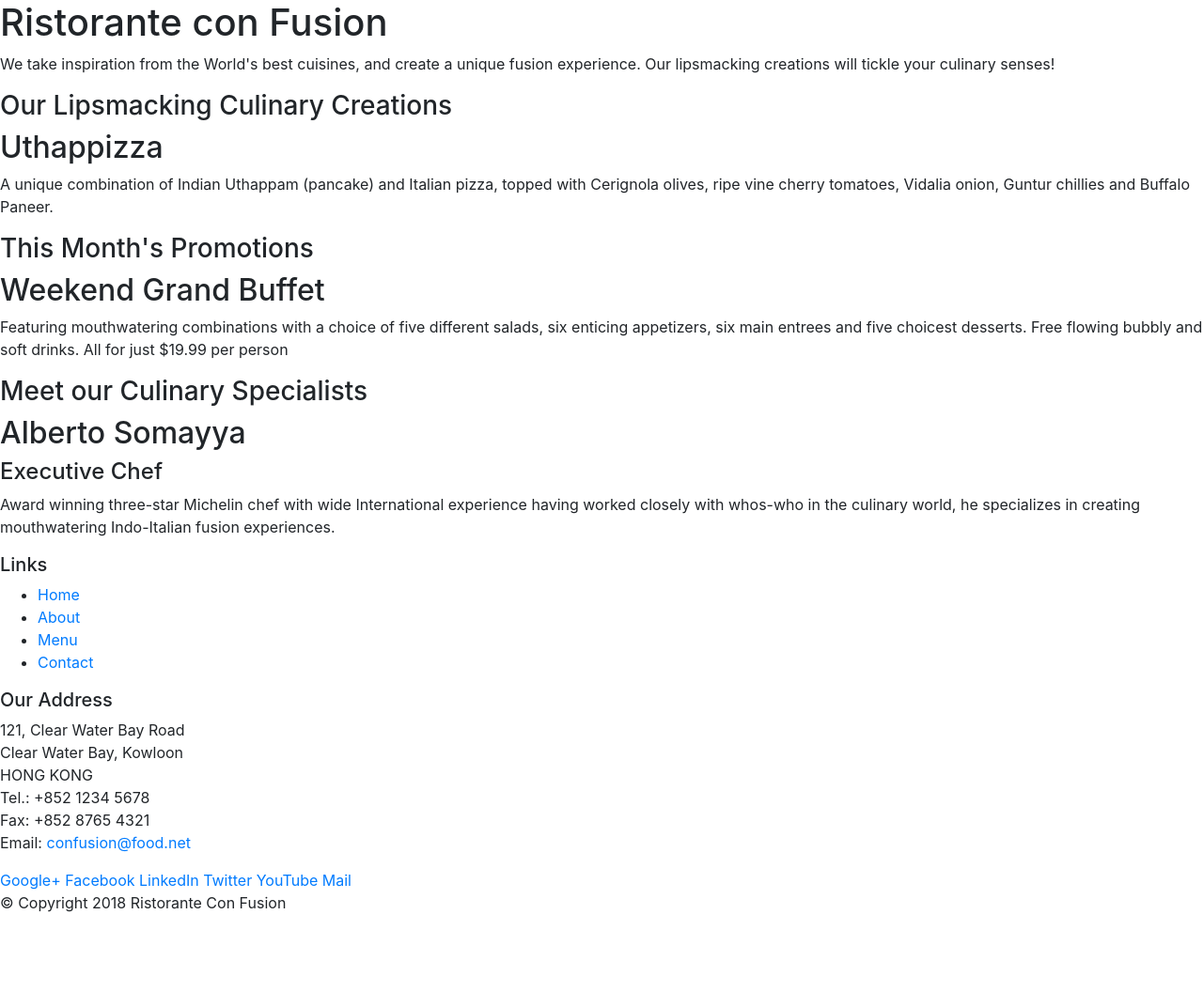
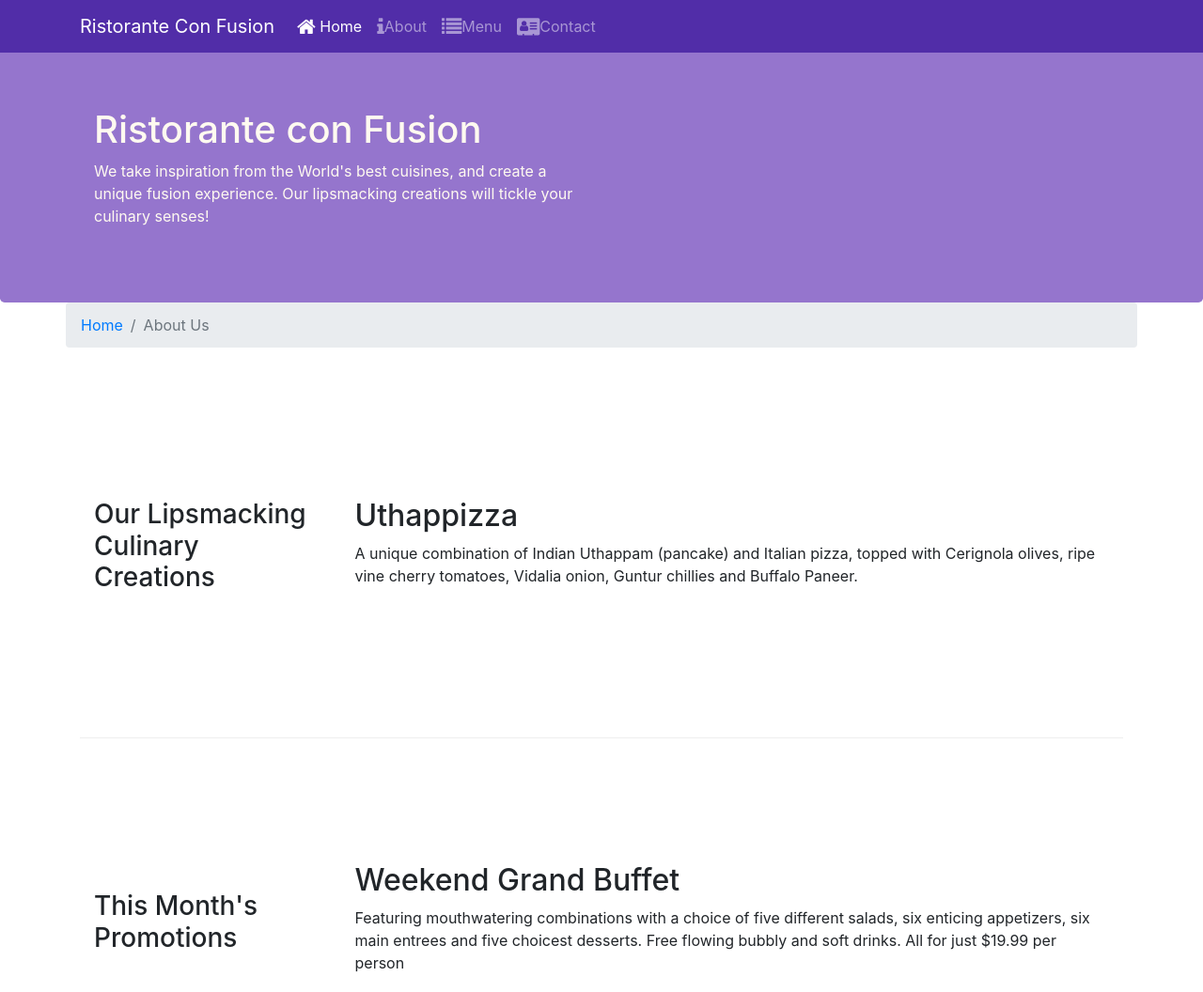
Before and after one commit to ams19/gittest, a website: page index.html in a window 1280 px wide. Shown: the top 1056 px of the page at 94% size. Before the commit the page ends 989 px from the top, so only its background shows below. Drawn offline with nearby package versions, Linux system fonts and the light colour scheme.

Commit message:
icon-fonts

```diff
--- /dev/null
+++ b/css/style.css
@@ -0,0 +1,37 @@
+.row-header{
+    margin:0px auto;
+    padding:0px auto;
+}
+.row-content{
+    margin:0px auto;
+    padding:50px 0px 50px 0px;
+    border-bottom:1px ridge;
+    min-height:400px;
+}
+
+.footer{
+    background-color: #D1C4E9;
+    margin:0px auto;
+    padding:20px 0px 20px 0px;
+}
+
+.jumbotron{
+    padding:70px 30px 70ppx 30px;
+    margin:0px auto;
+    background-color: #9575CD;
+    color:floralwhite;
+}
+
+.address{
+    font-size:80%;
+    margin:0px;
+    color:#0F0F0F;
+}
+body{
+    padding:50px 0px 0px 0px;
+    z-index:0;
+}
+
+.navbar-dark {
+     background-color: #512DA8;
+}
--- a/index.html
+++ b/index.html
@@ -9,94 +9,128 @@
 
      <!-- Bootstrap CSS -->
      <link rel="stylesheet" href="node_modules/bootstrap/dist/css/bootstrap.min.css">
-    <title>Ristorante Con Fusion</title>
+     <link rel="stylesheet" href="css/style.css">
+     <link rel="stylesheet" href="node_modules/font-awesome/css/font-awesome.min.css">
+     <link rel="stylesheet" href="node_modules/bootstrap-social/bootstrap-social.css">
+     <title>Ristorante Con Fusion</title>
 </head>
 
 <body>
 
-    <header>
-        <div>
-            <div>
-                <div>
+    <nav class="navbar navbar-dark navbar-expand-sm fixed-top">
+        <div class="container">
+
+                <button class="navbar-toggler" type="button" data-toggle="collapse" data-target="#Navbar">
+                    <span class="navbar-toggler-icon"></span>
+                </button>
+
+           <a class="navbar-brand" href="#">Ristorante Con Fusion</a>
+           <div class="collapse navbar-collapse" id="Navbar">
+                <ul class="navbar-nav mr-auto">
+                    <li class="nav-item active"><a class="nav-link" href="#"><span class="fa fa-home fa-lg"></span>
+                        Home</a></li>
+                    <li class="nav-item"><a class="nav-link" href="./aboutus.html">
+                        <span class="fa fa-info fa-lg"></span>About</a></li>
+                    <li class="nav-item"><a class="nav-link" href="#">
+                        <span class="fa fa-list fa-lg"></span>Menu</a></li>
+                    <li class="nav-item"><a class="nav-link" href="#">
+                        <span class="fa fa-address-card fa-lg"></span>Contact</a></li>
+                </ul>
+            </div>
+        </div>
+    </nav>
+
+    <header class="jumbotron">
+        <div class="container">
+            <div class="row row-header">
+                <div class="col-12 col-sm-6">
                     <h1>Ristorante con Fusion</h1>
-                    <p>We take inspiration from the World's best cuisines, and create a unique fusion experience. Our lipsmacking creations will tickle your culinary senses!</p>
+                    <p class="d-none d-sm-block">We take inspiration from the World's best cuisines, and create a unique fusion experience. Our lipsmacking creations will tickle your culinary senses!</p>
                 </div>
-                <div>
+                <div class="col-12 col-sm">
                 </div>
             </div>
         </div>
     </header>
 
-    <div>
-        <div>
-            <div>
+    <div class="container">
+        <div class="row">
+            <ol class="col-12 breadcrumb">
+                <li class="breadcrumb-item"><a href="./index.html">Home</a></li>
+                <li class="breadcrumb-item active">About Us</li>
+            </ol>
+        </div>
+        <div class="row row-content align-items-center">
+            <div class="col-12 col-sm-4 col-md-3">
                 <h3>Our Lipsmacking Culinary Creations</h3>
             </div>
-            <div>
+            <div class="col col-sm col-md">
                 <h2>Uthappizza</h2>
-                <p>A unique combination of Indian Uthappam (pancake) and Italian pizza, topped with Cerignola olives, ripe vine cherry tomatoes, Vidalia onion, Guntur chillies and Buffalo Paneer.</p>
+                <p class="d-none d-sm-block">A unique combination of Indian Uthappam (pancake) and Italian pizza, topped with Cerignola olives, ripe vine cherry tomatoes, Vidalia onion, Guntur chillies and Buffalo Paneer.</p>
             </div>
         </div>
 
 
-        <div>
-            <div>
+        <div class="row row-content align-items-center">
+            <div class="col-12 col-sm-4 col-md-3">
                 <h3>This Month's Promotions</h3>
             </div>
-            <div>
+            <div class="col col-sm col-md">
                 <h2>Weekend Grand Buffet</h2>
-                <p>Featuring mouthwatering combinations with a choice of five different salads, six enticing appetizers, six main entrees and five choicest desserts. Free flowing bubbly and soft drinks. All for just $19.99 per person </p>
+                <p class="d-none d-sm-block">Featuring mouthwatering combinations with a choice of five different salads, six enticing appetizers, six main entrees and five choicest desserts. Free flowing bubbly and soft drinks. All for just $19.99 per person </p>
             </div>
         </div>
 
-        <div>
-            <div>
+        <div class="row row-content align-items-center">
+            <div class="col-12 col-sm-4 col-md-3">
                 <h3>Meet our Culinary Specialists</h3>
             </div>
-            <div>
+            <div class="col col-sm col-md">
                 <h2>Alberto Somayya</h2>
                 <h4>Executive Chef</h4>
-                <p>Award winning three-star Michelin chef with wide International experience having worked closely with whos-who in the culinary world, he specializes in creating mouthwatering Indo-Italian fusion experiences. </p>
+                <p class="d-none d-sm-block">Award winning three-star Michelin chef with wide International experience having worked closely with whos-who in the culinary world, he specializes in creating mouthwatering Indo-Italian fusion experiences. </p>
             </div>
         </div>
     </div>
 
-    <footer>
-        <div>
-            <div>
-                <div>
+    <footer class="footer">
+        <div class="container">
+            <div class="row">
+                <div class="col-4 col-sm-1">
                     <h5>Links</h5>
-                    <ul>
+                    <ul class="list-unstyled">
                         <li><a href="#">Home</a></li>
                         <li><a href="#">About</a></li>
                         <li><a href="#">Menu</a></li>
                         <li><a href="#">Contact</a></li>
                     </ul>
                 </div>
-                <div>
+                <div class="col-7 col-sm-3">
                     <h5>Our Address</h5>
                     <address>
 		              121, Clear Water Bay Road<br>
 		              Clear Water Bay, Kowloon<br>
 		              HONG KONG<br>
-		              Tel.: +852 1234 5678<br>
-		              Fax: +852 8765 4321<br>
-		              Email: <a href="mailto:confusion@food.net">confusion@food.net</a>
+                      <i class="fa fa-phone fa-lg"></i>: +852 1234 5678<br>
+		              <i class="fa fa-fax fa-lg"></i>: +852 8765 4321<br>
+		              <i class="fa fa-envelope fa-lg"></i>: <a href="mailto:confusion@food.net">confusion@food.net</a>
 		           </address>
                 </div>
-                <div>
-                    <div>
-                        <a href="http://google.com/+">Google+</a>
-                        <a href="http://www.facebook.com/profile.php?id=">Facebook</a>
-                        <a href="http://www.linkedin.com/in/">LinkedIn</a>
-                        <a href="http://twitter.com/">Twitter</a>
-                        <a href="http://youtube.com/">YouTube</a>
-                        <a href="mailto:">Mail</a>
+                    <div class="col-12 col-sm-8">
+                        <div class="text-center">
+                            <a class="btn btn-social-icon btn-google" href="http://google.com/+"><i class="fa fa-google-plus"></i></a>
+                            <a class="btn btn-social-icon btn-facebook" href="http://www.facebook.com/profile.php?id="><i class="fa fa-facebook"></i></a>
+                            <a class="btn btn-social-icon btn-linkedin" href="http://www.linkedin.com/in/"><i class="fa fa-linkedin"></i></a>
+                            <a class="btn btn-social-icon btn-twitter" href="http://twitter.com/"><i class="fa fa-twitter"></i></a>
+                            <a class="btn btn-social-icon btn-google" href="http://youtube.com/"><i class="fa fa-youtube"></i></a>
+                            <a class="btn btn-social-icon" href="mailto:"><i class="fa fa-envelope-o"></i></a>
+                        </div>
+
                     </div>
-                </div>
+
            </div>
-           <div>
-                <div>
+           <div class="row justify-content-center">
+                <div class="col-auto">
                     <p>© Copyright 2018 Ristorante Con Fusion</p>
                 </div>
            </div>
--- a/package.json
+++ b/package.json
@@ -15,6 +15,8 @@
   },
   "dependencies": {
     "bootstrap": "^4.0.0",
+    "bootstrap-social": "^5.1.1",
+    "font-awesome": "^4.7.0",
     "jquery": "^3.3.1",
     "popper.js": "^1.12.9"
   }
```
Also changed, not shown: aboutus.html (added, +142 -0 lines).
